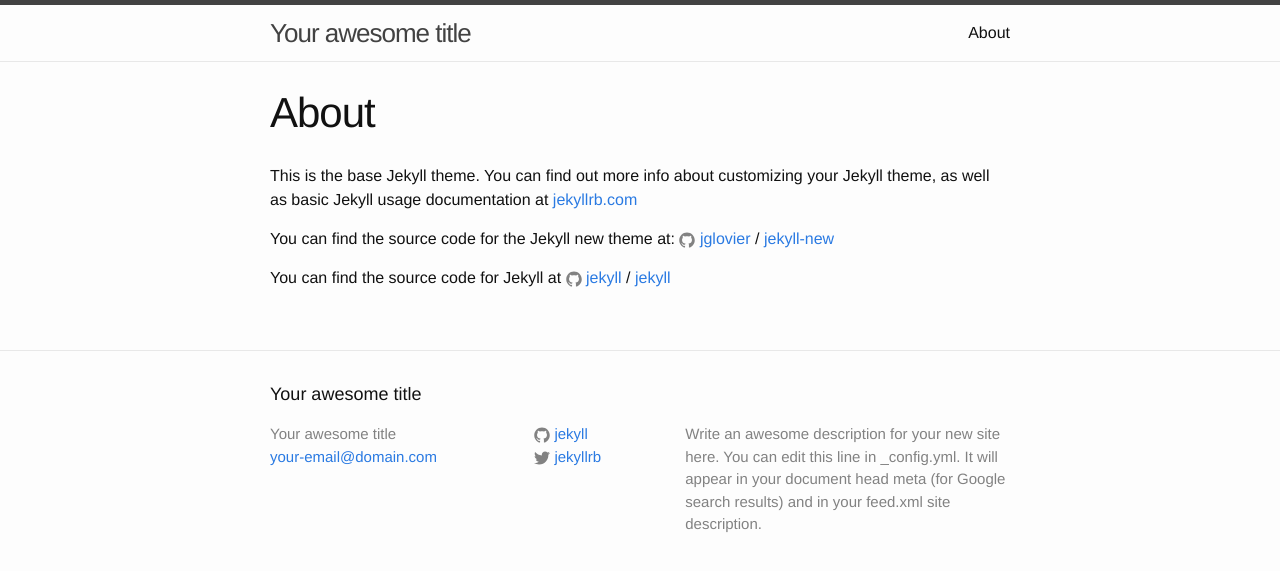
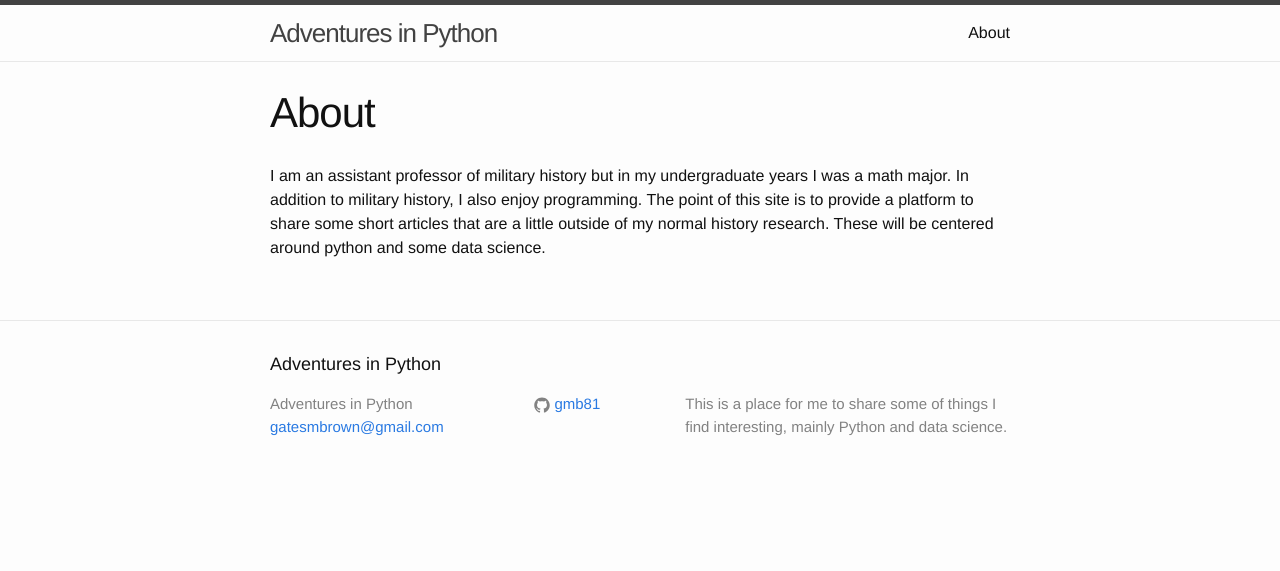
Before and after one commit to gmb81/gmb81.github.io, a Jekyll site: the page built from about.md, in a window 1280 px wide. Shown: the top 571 px of the page. Built offline with Jekyll 4.4.1, drawn with Linux system fonts in a browser that asks for light colours.

Commit message:
changed the about and config files

```diff
--- a/_config.yml
+++ b/_config.yml
@@ -12,16 +12,14 @@
 # you will see them accessed via {{ site.title }}, {{ site.email }}, and so on.
 # You can create any custom variable you would like, and they will be accessible
 # in the templates via {{ site.myvariable }}.
-title: Your awesome title
-email: your-email@domain.com
+title: Adventures in Python
+email: gatesmbrown@gmail.com
 description: > # this means to ignore newlines until "baseurl:"
-  Write an awesome description for your new site here. You can edit this
-  line in _config.yml. It will appear in your document head meta (for
-  Google search results) and in your feed.xml site description.
+  This is a place for me to share some of things I find interesting, mainly Python and data science.
 baseurl: "" # the subpath of your site, e.g. /blog
 url: "http://example.com" # the base hostname & protocol for your site
-twitter_username: jekyllrb
-github_username:  jekyll
+twitter_username:
+github_username:  gmb81
 
 # Build settings
 markdown: kramdown
--- a/about.md
+++ b/about.md
@@ -4,12 +4,4 @@
 permalink: /about/
 ---
 
-This is the base Jekyll theme. You can find out more info about customizing your Jekyll theme, as well as basic Jekyll usage documentation at [jekyllrb.com](http://jekyllrb.com/)
-
-You can find the source code for the Jekyll new theme at:
-{% include icon-github.html username="jglovier" %} /
-[jekyll-new](https://github.com/jglovier/jekyll-new)
-
-You can find the source code for Jekyll at
-{% include icon-github.html username="jekyll" %} /
-[jekyll](https://github.com/jekyll/jekyll)
+I am an assistant professor of military history but in my undergraduate years I was a math major. In addition to military history, I also enjoy programming. The point of this site is to provide a platform to share some short articles that are a little outside of my normal history research. These will be centered around python and some data science.
```
